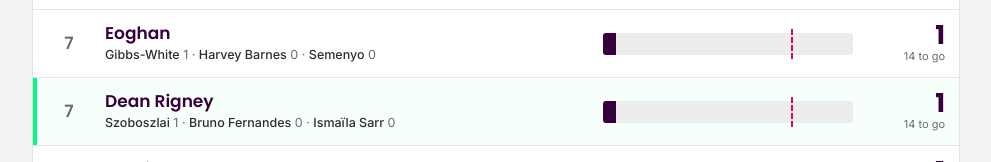
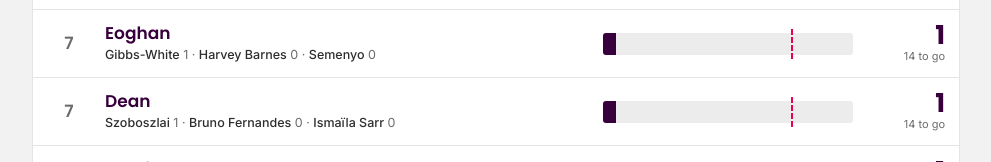
Before and after one commit to Its-Ackarax/race-to-15, a plain HTML site: page index.html in a window 1280 px wide. Shown: the part 896-1058 px from the top of the page, without its empty margins (144-1135 px from the left). Drawn offline with Linux system fonts and the light colour scheme.

Commit message:
Rename 'Dean Rigney' to 'Dean'

```diff
--- a/index.html
+++ b/index.html
@@ -157,7 +157,7 @@
   ["Padraig",["watkins","mateta","gibbswhite"]],
   ["Conal",["mbeumo","palmer","odegaard"]],
   ["Eoghan",["semenyo","gibbswhite","barnes"]],
-  ["Dean Rigney",["bruno","sarr","szoboszlai"]],
+  ["Dean",["bruno","sarr","szoboszlai"]],
   ["Daragh",["welbeck","bruno","rice"]],
   ["Martin",["watkins","gibbswhite","semenyo"]],
   ["Cormac",["thiago","wirtz","rice"]],
```
